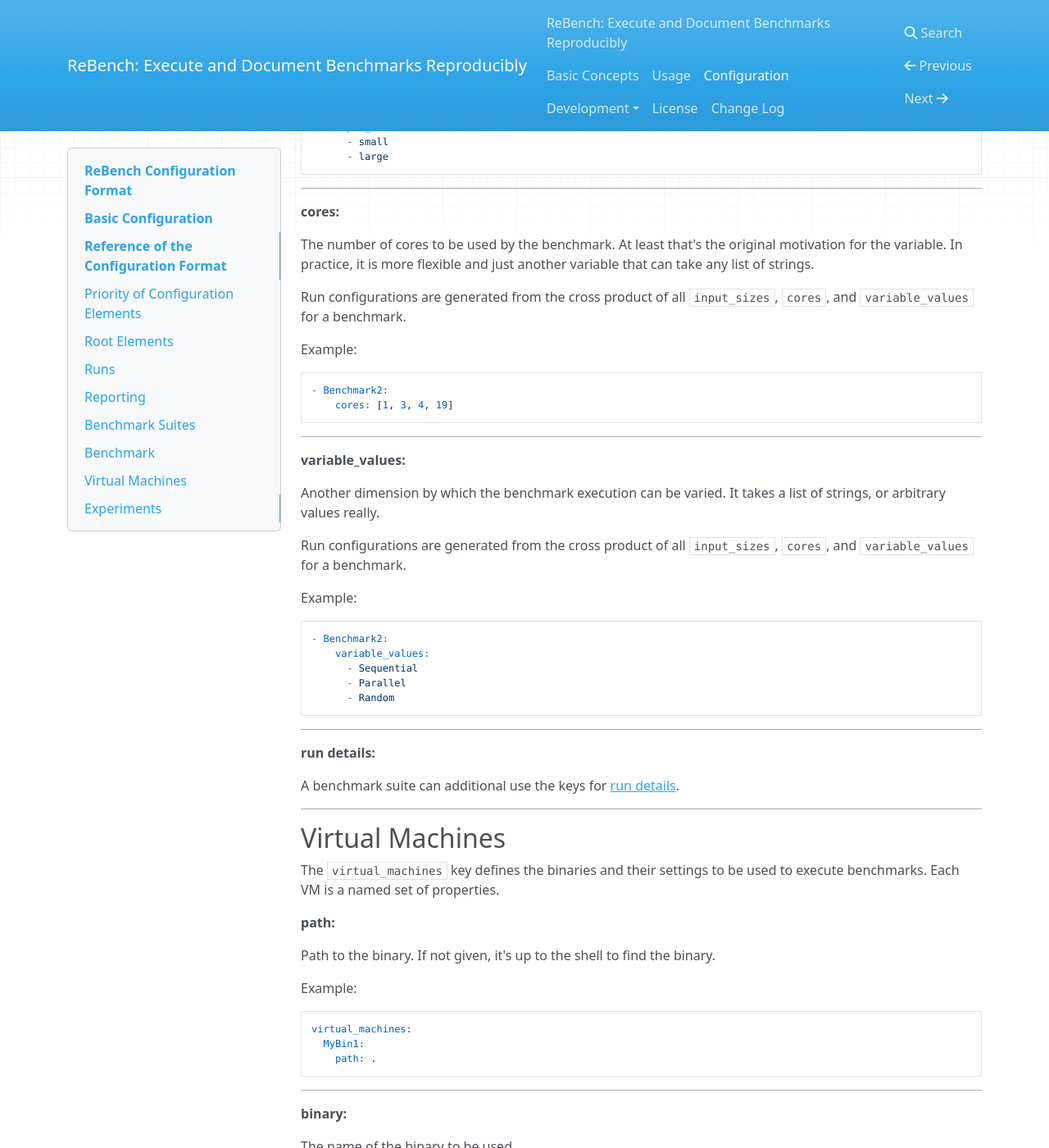
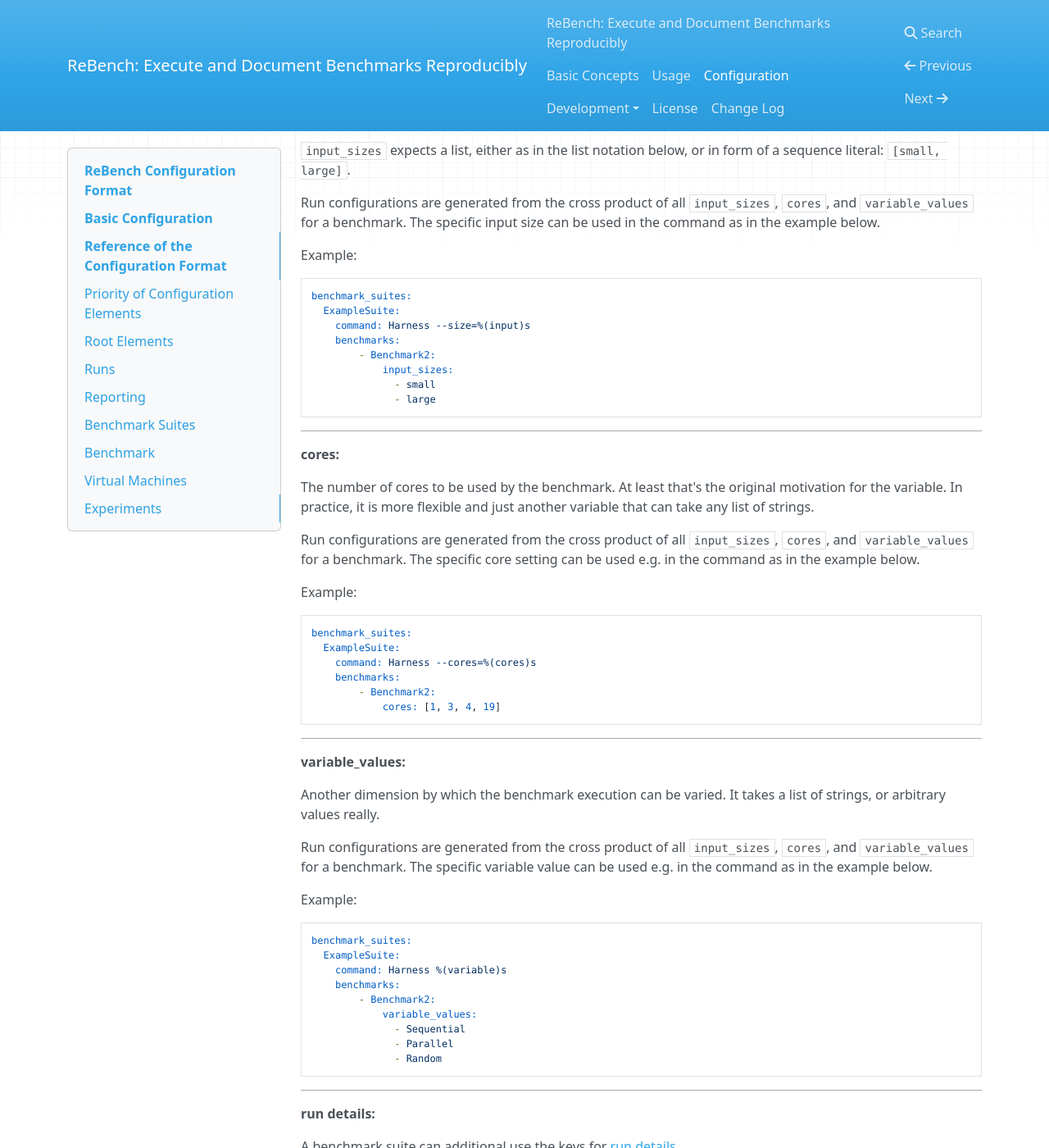
Before and after one commit to smarr/ReBench, an MkDocs documentation site: the page built from docs/config.md, in a window 1280 px wide and 1400 px high, scrolled down 9507 px. Shown: the whole window at 82% size. Built offline with MkDocs 1.6.1, drawn with Linux system fonts in a browser that asks for light colours; nearby versions of some CDN libraries; old or Windows-style settings are respelled for this version of MkDocs; some of the changed text lies outside the part shown.

Commit message:
Give more examples about how to use settings in commands
Signed-off-by: Stefan Marr <git@stefan-marr.de>

````diff
--- a/docs/config.md
+++ b/docs/config.md
@@ -200,6 +200,9 @@
 invocation. This needs to be supported by a benchmark harness and
 ReBench passes this value on to the harness or benchmark.
 
+The iterations setting can be used e.g. for the command as in the benchmark suite
+in the example below.
+
 Default: `1`
 
 Example:
@@ -207,6 +210,10 @@
 ```yaml
 runs:
   iterations: 42
+
+benchmark_suites:
+  ExampleSuite:
+    command: Harness -i=%(iterations)s
 ```
 
 ---
@@ -216,6 +223,9 @@
 Consider the first N iterations as warmup and ignore them in ReBench's summary
 statistics. Note ,they are still persisted in the data file.
 
+The warmup setting can be used e.g. for the command as in the benchmark suite
+in the example below.
+
 Default: `0`
 
 Example:
@@ -223,6 +233,10 @@
 ```yaml
 runs:
   warmup: 330
+
+benchmark_suites:
+  ExampleSuite:
+    command: Harness --warmup=%(warmup)s
 ```
 
 ---
@@ -527,14 +541,19 @@
 
 Run configurations are generated from the cross product of all `input_sizes`,
 `cores`, and `variable_values` for a benchmark.
+The specific input size can be used in the command as in the example below.
 
 Example:
 
 ```yaml
-- Benchmark2:
-    input_sizes:
-      - small
-      - large
+benchmark_suites:
+  ExampleSuite:
+    command: Harness --size=%(input)s
+    benchmarks:
+        - Benchmark2:
+            input_sizes:
+              - small
+              - large
 ```
 
 ---
@@ -548,12 +567,17 @@
 
 Run configurations are generated from the cross product of all `input_sizes`,
 `cores`, and `variable_values` for a benchmark.
+The specific core setting can be used e.g. in the command as in the example below.
 
 Example:
 
 ```yaml
-- Benchmark2:
-    cores: [1, 3, 4, 19]
+benchmark_suites:
+  ExampleSuite:
+    command: Harness --cores=%(cores)s
+    benchmarks:
+        - Benchmark2:
+            cores: [1, 3, 4, 19]
 ```
 
 ---
@@ -565,15 +589,20 @@
 
 Run configurations are generated from the cross product of all `input_sizes`,
 `cores`, and `variable_values` for a benchmark.
+The specific variable value can be used e.g. in the command as in the example below.
 
 Example:
 
 ```yaml
-- Benchmark2:
-    variable_values:
-      - Sequential
-      - Parallel
-      - Random
+benchmark_suites:
+  ExampleSuite:
+    command: Harness %(variable)s
+    benchmarks:
+        - Benchmark2:
+            variable_values:
+              - Sequential
+              - Parallel
+              - Random
 ```
 
 ---
````
